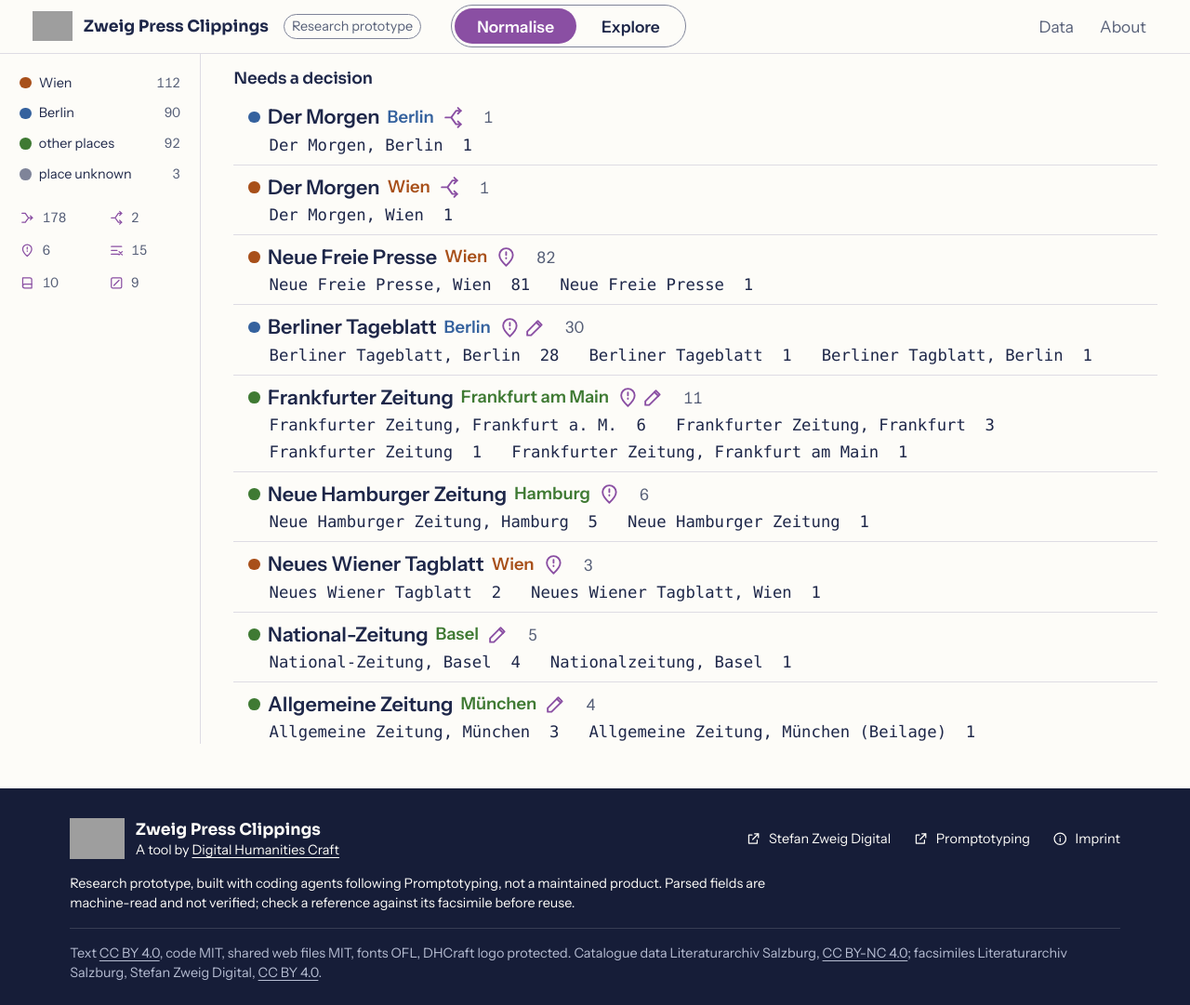
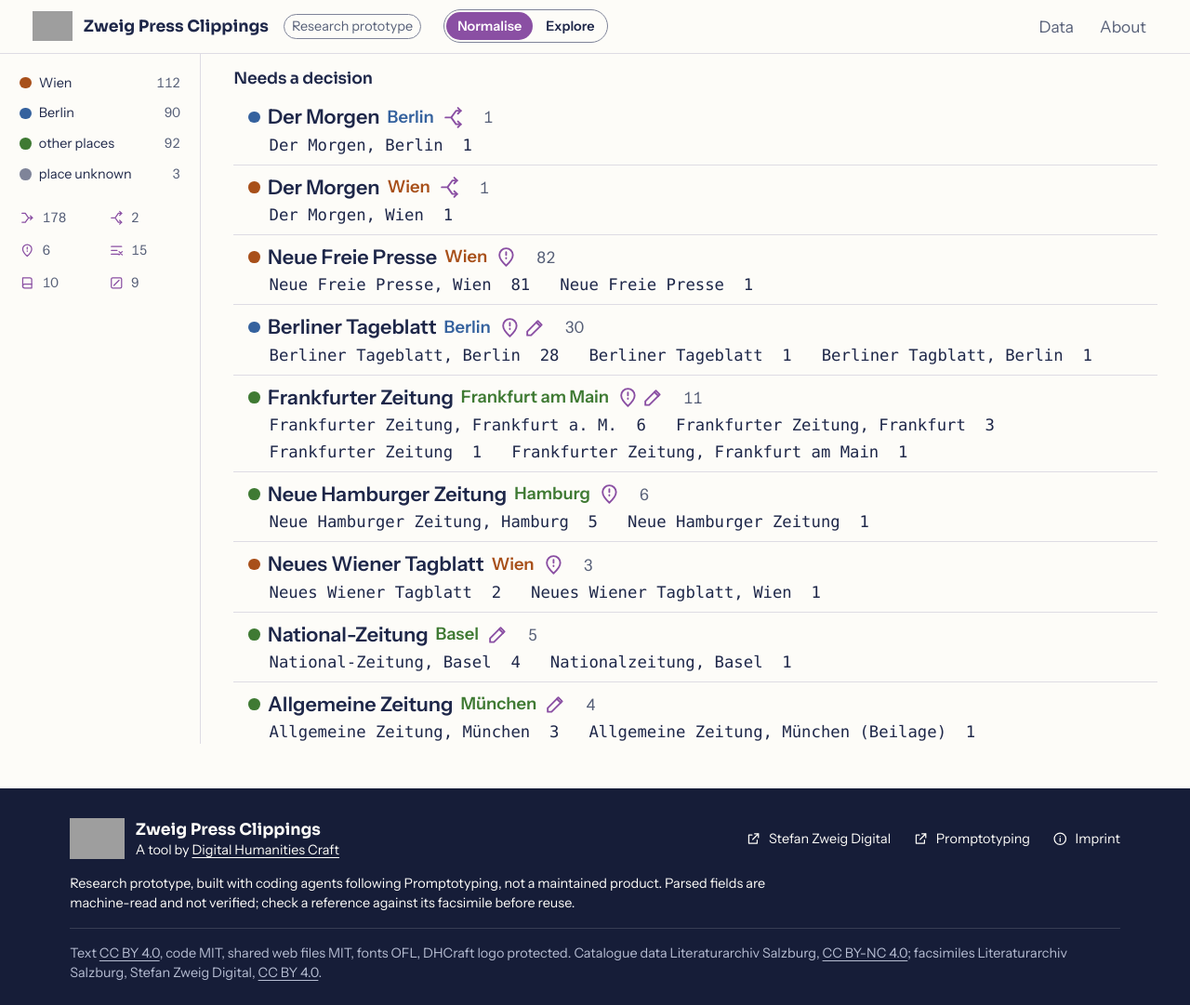
Before and after one commit to DigitalHumanitiesCraft/szd-presse, a plain HTML site: page docs/index.html in a window 1280 px wide. Shown: the whole page at 93% size. Drawn offline with Linux system fonts and the light colour scheme; grey boxes are pictures that could not be loaded.

Commit message:
Make the view switch a small control in the header row; record the operator's five points on Explore
Co-Authored-By: Claude Opus 5.5 <noreply@anthropic.com>

```diff
--- a/docs/style.css
+++ b/docs/style.css
@@ -29,8 +29,9 @@ code { font-family: var(--dh-font-mono); }
 .navbtn { border: 0; background: none; padding: var(--dh-space-2) var(--dh-space-3); color: var(--dh-ink-soft); }
 .navbtn:hover, .navbtn:focus-visible { color: var(--dh-ink); text-decoration: underline; }
 
-.mode { display: inline-flex; margin-inline-start: var(--dh-space-4); border: 1px solid var(--dh-line-strong); border-radius: var(--dh-radius-pill); padding: 3px; gap: 3px; }
-.mode button { position: relative; border: 0; border-radius: var(--dh-radius-pill); background: none; padding: var(--dh-space-1) var(--dh-space-5); font-weight: 600; color: var(--dh-ink); min-block-size: 2.4rem; }
+/* A small segmented switch inside the header row. */
+.mode { display: inline-flex; margin-inline-start: var(--dh-space-2); border: 1px solid var(--dh-line-strong); border-radius: var(--dh-radius-pill); padding: 2px; gap: 2px; }
+.mode button { position: relative; border: 0; border-radius: var(--dh-radius-pill); background: none; padding: 2px var(--dh-space-3); font-size: var(--dh-step--1); font-weight: 600; color: var(--dh-ink); min-block-size: 1.9rem; }
 .mode button[aria-checked="true"] { background: var(--dh-accent); color: var(--dh-on-accent); }
 .mode button:not([aria-checked="true"]):hover { background: var(--dh-ground-alt); }
 
```
Also changed, not shown: slide/explore-1280x720.png, slide/explore-1620x920.png, slide/normalise-1280x720.png, slide/normalise-1620x920.png, 1 other file.
